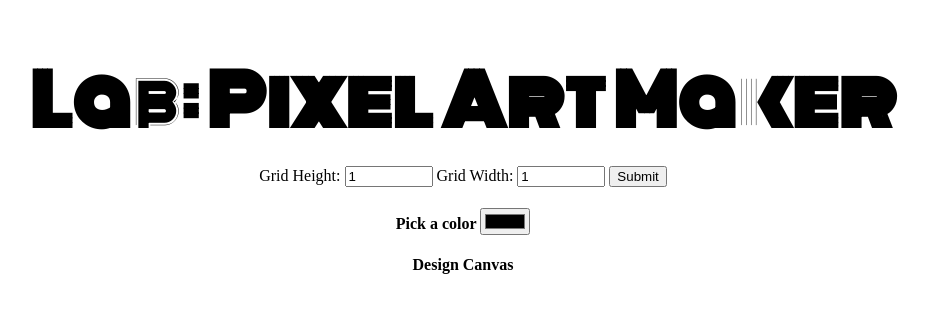
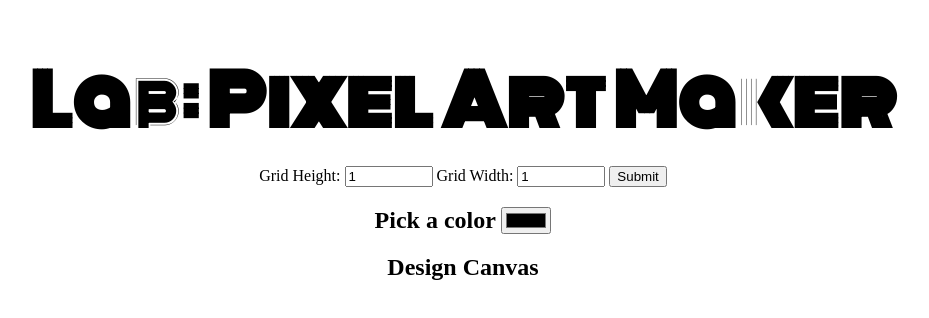
Before and after one commit to udacity/project-pixel-art-maker-starter, a plain HTML site: page index.html in a window 1280 px wide. Shown: the whole page, without its empty margins (177-1106 px from the left). Drawn offline with Linux system fonts and the light colour scheme.

Commit message:
use larger heading

```diff
--- a/index.html
+++ b/index.html
@@ -16,9 +16,9 @@
         <input type="submit">
     </form>
 
-    <h4>Pick a color <input type="color" id="colorPicker"></h4>
+    <h2>Pick a color <input type="color" id="colorPicker"></h2>
 
-    <h4>Design Canvas</h4>
+    <h2>Design Canvas</h2>
     <table id="pixel_canvas"></table>
 
     <script src="designs.js"></script>
```
